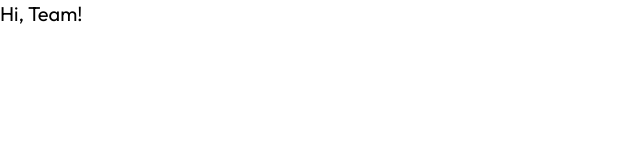
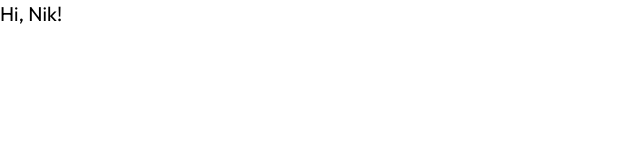
Before and after one commit to Dev-Joyson/LevelUP, a Next.js app in the folder frontend/: page / in a window 1280 px wide. Shown: the top 160 px of the page, without its empty margins (0-640 px from the left). Built offline with nearby package versions, Linux system fonts and the light colour scheme; a web font is replaced by a local one.

Commit message:
Test push

```diff
--- a/frontend/src/app/page.tsx
+++ b/frontend/src/app/page.tsx
@@ -1,7 +1,7 @@
 export default function Home() {
   return (
     <>
-      <h1 className="text-xl">Hi, Team!</h1>
+      <h1 className="text-xl">Hi, Nik!</h1>
     </>
   );
 }
```
